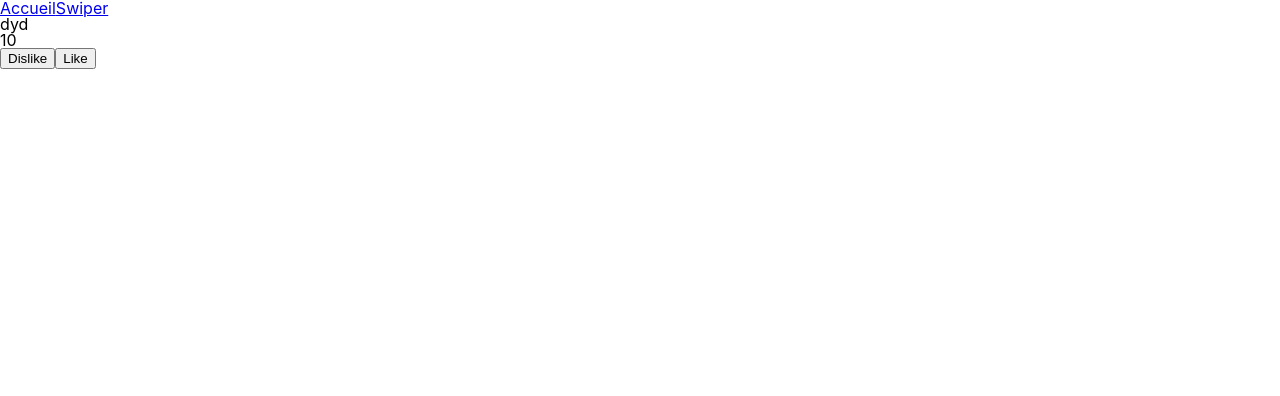
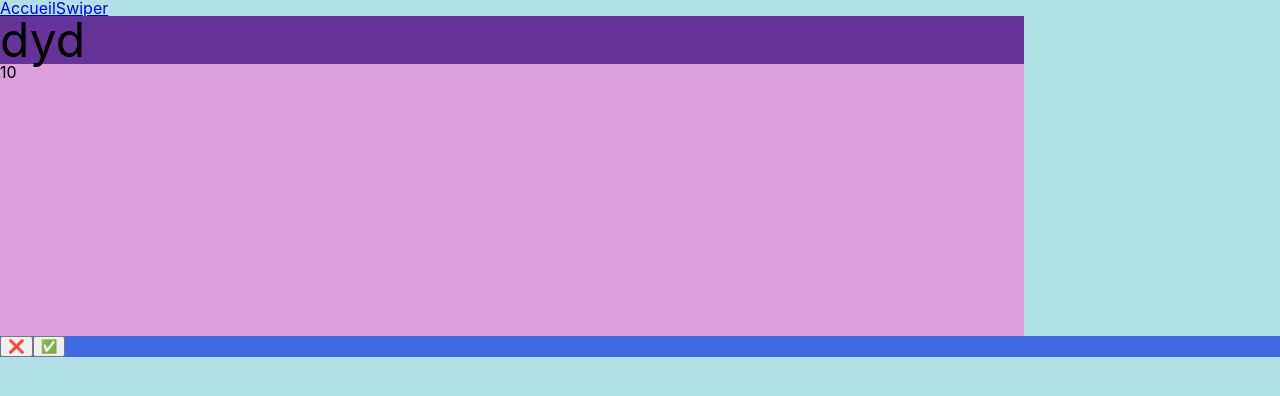
Before and after one commit to Maxime-Medal/CristiAndTheQueens, a React (Create React App) app: page /SwitchPages in a window 1280 px wide. Shown: the top 396 px of the page. Built offline with nearby package versions, Linux system fonts and the light colour scheme.

Commit message:
apply CSS

```diff
--- a/src/App.js
+++ b/src/App.js
@@ -1,6 +1,5 @@
 import React from "react";
 import { Switch, Route } from "react-router-dom";
-import Navigation from "./components/Navigations";
 import Home from "./pages/Home";
 import Resume from "./pages/Resume";
 import SwitchPages from "./pages/SwitchPages";
@@ -11,7 +10,6 @@ const App = () => {
   const [rangeWordValue, setRangeWordValue] = React.useState(10);
   return (
     <div className="app">
-      <Navigation />
       <Switch>
         <Route path="/" exact >
           <Home rangeWordValue={rangeWordValue} setRangeWordValue={setRangeWordValue}/>
--- a/src/index.css
+++ b/src/index.css
@@ -24,6 +24,11 @@ body {
   -moz-osx-font-smoothing: grayscale;
   height:100vh;
   width: 100%;
+}
+
+.app {
+  width: 100%;
+  height: 100vh;
 }
 
 @media screen and (max-width: 380px){
--- a/src/pages/Home.jsx
+++ b/src/pages/Home.jsx
@@ -4,19 +4,20 @@ import styled from "styled-components";
 import SentenceButton from "../components/SentenceButton";
 import WordButton from "../components/WordButton";
 import "../index.css";
+import Navigation from "../components/Navigations";
 
-const Home = ({ rangeWordValue, setRangeWordValue}) => {
+const Home = ({ rangeWordValue, setRangeWordValue }) => {
   const [rangeSentenceValue, setRangeSentenceValue] = useState(50);
-
 
   const handleClick = () => {
     console.log("fonction à inserer");
     console.log(rangeSentenceValue, rangeWordValue);
   };
 
-
   return (
     <MainContainer className="home">
+      <Navigation />
+
       <div className="example">
         <Exemple1>
           Lorem ipsum dolor, sit amet consectetur adipisicing elit. Sint eius
--- a/src/pages/SwitchPages.jsx
+++ b/src/pages/SwitchPages.jsx
@@ -1,5 +1,7 @@
 import React from "react";
+import styled from "styled-components";
 import Resume from "./Resume";
+import Navigation from "../components/Navigations";
 
 const tab = [
   "mama",
@@ -18,7 +20,6 @@ const tab = [
   "juju",
 ];
 
-
 const phrase = [];
 
 function SwitchPage({ rangeWordValue }) {
@@ -31,32 +32,55 @@ function SwitchPage({ rangeWordValue }) {
 
   const addWord = () => {
     let index = Math.floor(Math.random() * tab.length);
-    return (
-      setState(tab[index]),
-      phrase.push(tab[index]),
-      tab.splice(index, 1)
-    );
+    return setState(tab[index]), phrase.push(tab[index]), tab.splice(index, 1);
   };
   console.log(phrase);
   if (rangeWordValue === phrase.length) {
     return <Resume />;
   }
   return (
-    <div>
-      <div>
-        <h1>{state}</h1>
-        <h1>{rangeWordValue}</h1>
-      </div>
-      <div className="button-container">
+    <SelectWord>
+      <Navigation />
+
+      <DivWord>
+        <div className="suggest">
+          <OneWord>{state}</OneWord>
+          <h1>{rangeWordValue}</h1>
+        </div>
+      </DivWord>
+      <LikeButton className="button-container">
         <button type="button" onClick={deleteWord}>
-          Dislike
+          ❌
         </button>
         <button type="button" onClick={addWord}>
-          Like
+          ✅
         </button>
-      </div>
-    </div>
+      </LikeButton>
+    </SelectWord>
   );
 }
+const SelectWord = styled.div`
+  background-color: powderblue;
+  display: flex;
+  flex-direction: column;
+  height: 100vh;
+`;
+
+const DivWord = styled.div`
+  background-color: plum;
+  justify-content:center;
+  align-items: center;
+  height: 40%;
+  width: 80%;
+`;
+
+const OneWord = styled.p`
+  font-size: 3em;
+  background-color: rebeccapurple;
+`;
+
+const LikeButton = styled.div`
+  background-color: royalblue;
+`;
 
 export default SwitchPage;
```
